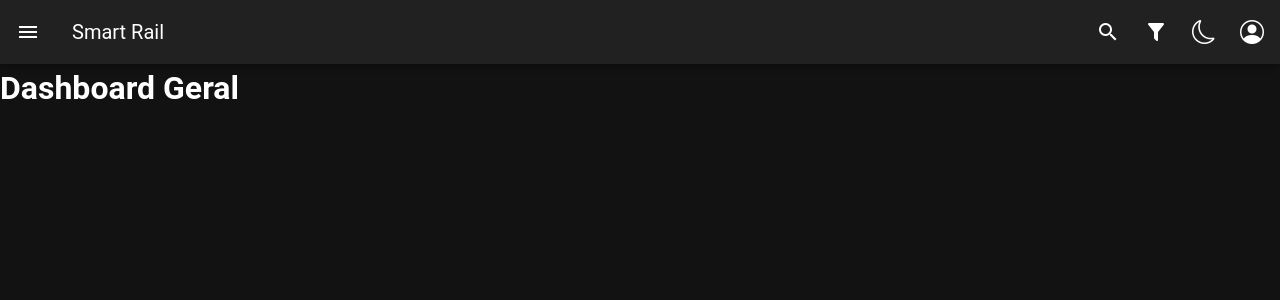
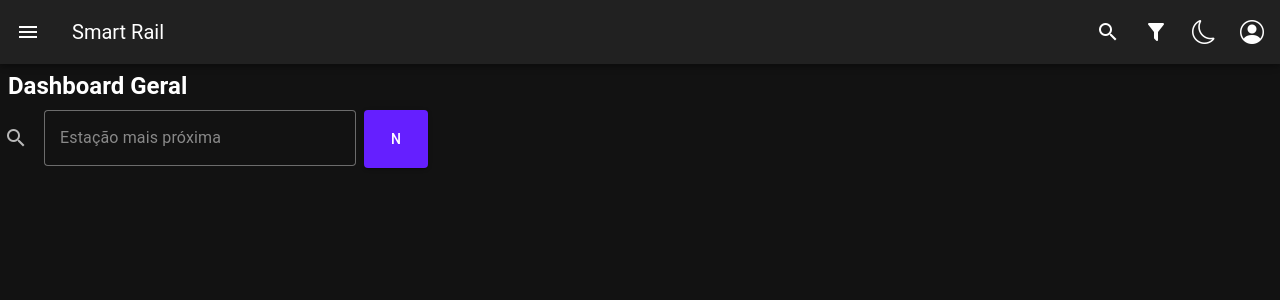
Before and after one commit to Miguel-Paes/smart-rail-project, a Vue app: page / in a window 1280 px wide. Shown: the top 300 px of the page. Built offline with nearby package versions, Linux system fonts and the light colour scheme; a small style sheet from the web is missing.

Commit message:
input_estacao

```diff
--- a/src/components/HeaderComponent.vue
+++ b/src/components/HeaderComponent.vue
@@ -4,7 +4,7 @@
 
   import { useThemeStore } from '@/stores/themeStore'
 
-const router = useRouter()
+  const router = useRouter()
 
   const themeStore = useThemeStore()
 
@@ -28,10 +28,10 @@ const router = useRouter()
     {
       title: 'Notificações',
       value: 'alertas-e-notificacoes',
-    }
+    },
   ]
 
-  const alterPage = (page) => {
+  const alterPage = page => {
     router.push({ name: page })
   }
 
--- a/src/pages/home.vue
+++ b/src/pages/home.vue
@@ -1,7 +1,16 @@
+  <script setup>
+  import { ref } from 'vue';
+  </script>
+
 <template>
-  <h1>Dashboard Geral</h1>
+  <v-main class="pa-0 px-2 pt-1">
+    <h2>Dashboard Geral</h2>
+
+    <v-row dense>
+      <v-col class="d-flex ga-2 align-center pa-0" cols="12" lg="4" md="6">
+        <v-text-field class="w-66 h-75" placeholder="Estação mais próxima" prepend-icon="mdi-magnify" variant="outlined" />
+        <v-btn class="w25 h-75" color="deep-purple-accent-3">N</v-btn>
+      </v-col>
+    </v-row>
+  </v-main>
 </template>
-
-<script setup>
-  //
-</script>
```
